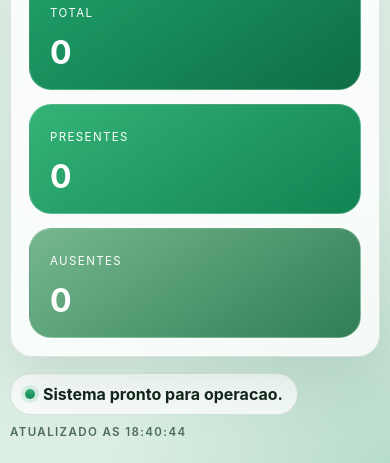
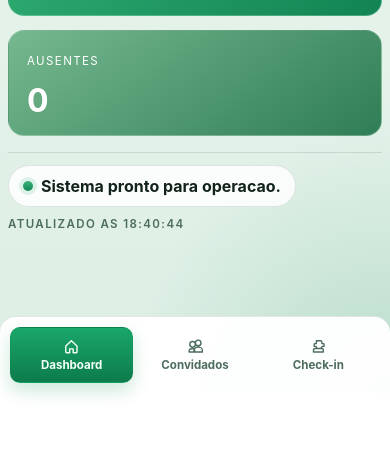
Before and after one commit to NathanAlbuquerque/beep-wedding, a website: page www/index.html in a window 390 px wide. Shown: the part 451-914 px from the top of the page. After the commit the page ends 844 px from the top, so only its background shows below. Drawn offline with Linux system fonts and the light colour scheme; some packages are replaced by stand-ins of ours.

Commit message:
feat: flatten layout and add mobile bottom navigation

```diff
--- a/www/css/index.css
+++ b/www/css/index.css
@@ -16,6 +16,8 @@
     --accent-soft: rgba(17, 138, 87, 0.14);
     --line: rgba(18, 52, 37, 0.12);
     --shadow: 0 24px 60px rgba(31, 93, 65, 0.14);
+    --transition-fast: 160ms ease;
+    --transition-medium: 240ms ease;
 }
 
 html {
@@ -33,6 +35,7 @@ body {
         linear-gradient(180deg, var(--bg) 0%, var(--bg-strong) 100%);
     color: var(--text);
     font-family: Inter, ui-sans-serif, system-ui, -apple-system, BlinkMacSystemFont, "Segoe UI", sans-serif;
+    scroll-behavior: smooth;
 }
 
 button,
@@ -44,6 +47,7 @@ select {
 
 button {
     border: 0;
+    transition: background-color var(--transition-fast), color var(--transition-fast), border-color var(--transition-fast), transform var(--transition-fast), opacity var(--transition-fast);
 }
 
 .app-shell {
@@ -70,7 +74,7 @@ button {
     gap: 8px;
     padding: 6px;
     border-radius: 16px;
-    background: rgba(255, 255, 255, 0.66);
+    background: rgba(255, 255, 255, 0.52);
     border: 1px solid var(--line);
 }
 
@@ -102,14 +106,15 @@ button {
 
 .screen.is-active {
     display: block;
+    animation: screen-fade-in 280ms var(--transition-medium) both;
 }
 
 .hero-card,
 .panel {
-    background: var(--surface);
+    background: transparent;
     border: 1px solid var(--line);
-    box-shadow: var(--shadow);
-    backdrop-filter: blur(18px);
+    box-shadow: none;
+    backdrop-filter: none;
 }
 
 .hero-card {
@@ -117,8 +122,10 @@ button {
     grid-template-columns: minmax(0, 1.15fr) minmax(280px, 0.85fr);
     gap: 24px;
     align-items: center;
-    border-radius: 28px;
-    padding: 28px;
+    border-radius: 0;
+    padding: 18px 0 16px;
+    border-left: 0;
+    border-right: 0;
 }
 
 .eyebrow,
@@ -197,10 +204,10 @@ button {
 }
 
 .metric-card {
-    border-radius: 22px;
-    padding: 20px;
+    border-radius: 16px;
+    padding: 18px;
     color: #ffffff;
-    border: 1px solid rgba(255, 255, 255, 0.2);
+    border: 1px solid rgba(255, 255, 255, 0.18);
 }
 
 .metric-total {
@@ -238,8 +245,8 @@ button {
 }
 
 .panel {
-    border-radius: 24px;
-    padding: 22px;
+    border-radius: 16px;
+    padding: 18px;
 }
 
 .panel h2 {
@@ -251,7 +258,7 @@ button {
     justify-content: space-between;
     gap: 12px;
     align-items: flex-start;
-    margin-bottom: 18px;
+    margin-bottom: 16px;
 }
 
 .action-grid {
@@ -262,14 +269,14 @@ button {
 
 .action-button {
     min-height: 46px;
-    border-radius: 14px;
+    border-radius: 12px;
     padding: 10px 14px;
     background: linear-gradient(180deg, var(--surface-strong), rgba(255, 250, 244, 0.9));
     color: var(--text);
     border: 1px solid rgba(18, 52, 37, 0.12);
     text-align: center;
     font-weight: 700;
-    box-shadow: 0 10px 24px rgba(31, 93, 65, 0.09);
+    box-shadow: none;
     display: inline-flex;
     align-items: center;
     justify-content: center;
@@ -315,7 +322,7 @@ button {
     flex-wrap: wrap;
     gap: 10px;
     align-items: center;
-    margin-top: 16px;
+    margin-top: 12px;
 }
 
 .stack-form {
@@ -334,7 +341,7 @@ button {
 .field-input {
     width: 100%;
     min-height: 52px;
-    border-radius: 14px;
+    border-radius: 12px;
     border: 1px solid rgba(58, 34, 20, 0.14);
     background: rgba(255, 255, 255, 0.94);
     color: var(--text);
@@ -349,7 +356,7 @@ button {
 }
 
 .guest-list-panel {
-    margin-top: 18px;
+    margin-top: 14px;
 }
 
 .list-total {
@@ -517,11 +524,11 @@ button {
 }
 
 .scan-result-card {
-    margin-top: 14px;
+    margin-top: 12px;
     padding: 16px;
-    border-radius: 16px;
+    border-radius: 14px;
     border: 1px solid rgba(58, 34, 20, 0.14);
-    background: rgba(255, 255, 255, 0.78);
+    background: rgba(255, 255, 255, 0.54);
 }
 
 .scan-result-card.is-success {
@@ -614,14 +621,14 @@ button {
     z-index: 1;
     width: min(720px, calc(100% - 24px));
     margin: 5vh auto 0;
-    border-radius: 26px;
+    border-radius: 18px;
     padding: 22px;
-    background: rgba(255, 255, 255, 0.96);
-    box-shadow: 0 28px 80px rgba(8, 28, 20, 0.28);
+    background: rgba(255, 255, 255, 0.92);
+    box-shadow: none;
     border: 1px solid rgba(18, 52, 37, 0.12);
     opacity: 0;
     transform: translateY(16px) scale(0.985);
-    transition: opacity 220ms ease, transform 240ms ease;
+    transition: opacity var(--transition-medium), transform var(--transition-medium);
 }
 
 .qr-modal.is-open .qr-modal-card {
@@ -647,7 +654,7 @@ button {
     line-height: 1;
     cursor: pointer;
     border: 1px solid rgba(17, 138, 87, 0.14);
-    transition: transform 160ms ease, background 160ms ease, color 160ms ease;
+    transition: transform var(--transition-fast), background var(--transition-fast), color var(--transition-fast);
 }
 
 .qr-modal-close:hover,
@@ -686,10 +693,10 @@ button {
     z-index: 1;
     width: min(620px, calc(100% - 24px));
     margin: 10vh auto 0;
-    border-radius: 22px;
+    border-radius: 18px;
     padding: 22px;
-    background: rgba(255, 255, 255, 0.97);
-    box-shadow: 0 24px 70px rgba(8, 28, 20, 0.26);
+    background: rgba(255, 255, 255, 0.92);
+    box-shadow: none;
     border: 1px solid rgba(18, 52, 37, 0.12);
 }
 
@@ -814,22 +821,59 @@ button {
 
 @media (max-width: 640px) {
     .app-shell {
-        width: min(100% - 20px, 1120px);
-        padding: 12px 0 24px;
+        width: min(100% - 16px, 1120px);
+        padding: 12px 0 92px;
     }
 
     .hero-card,
     .panel {
-        border-radius: 22px;
-        padding: 18px;
+        border-radius: 0;
+        padding: 16px 0;
+        border-left: 0;
+        border-right: 0;
+        border-top: 0;
     }
 
     .hero-title {
         font-size: 2.1rem;
     }
 
+    .topbar {
+        margin-bottom: 10px;
+        padding-bottom: 12px;
+        border-bottom: 1px solid var(--line);
+    }
+
     .main-nav-bar {
-        grid-template-columns: 1fr;
+        position: fixed;
+        left: 0;
+        right: 0;
+        bottom: 0;
+        z-index: 70;
+        grid-template-columns: repeat(3, minmax(0, 1fr));
+        gap: 0;
+        padding: 10px 10px calc(10px + env(safe-area-inset-bottom, 0px));
+        border-radius: 16px 16px 0 0;
+        background: rgba(255, 255, 255, 0.96);
+        border-left: 0;
+        border-right: 0;
+        border-bottom: 0;
+        box-shadow: none;
+    }
+
+    .nav-tab {
+        border-radius: 10px;
+        min-height: 56px;
+        padding: 6px 4px;
+        flex-direction: column;
+        gap: 4px;
+        font-size: 0.72rem;
+        line-height: 1.1;
+    }
+
+    .nav-tab .button-icon {
+        width: 1.05rem;
+        height: 1.05rem;
     }
 
     .action-grid .action-button,
@@ -856,3 +900,15 @@ button {
         grid-template-columns: 1fr;
     }
 }
+
+@keyframes screen-fade-in {
+    from {
+        opacity: 0;
+        transform: translateY(10px);
+    }
+
+    to {
+        opacity: 1;
+        transform: translateY(0);
+    }
+}
```
